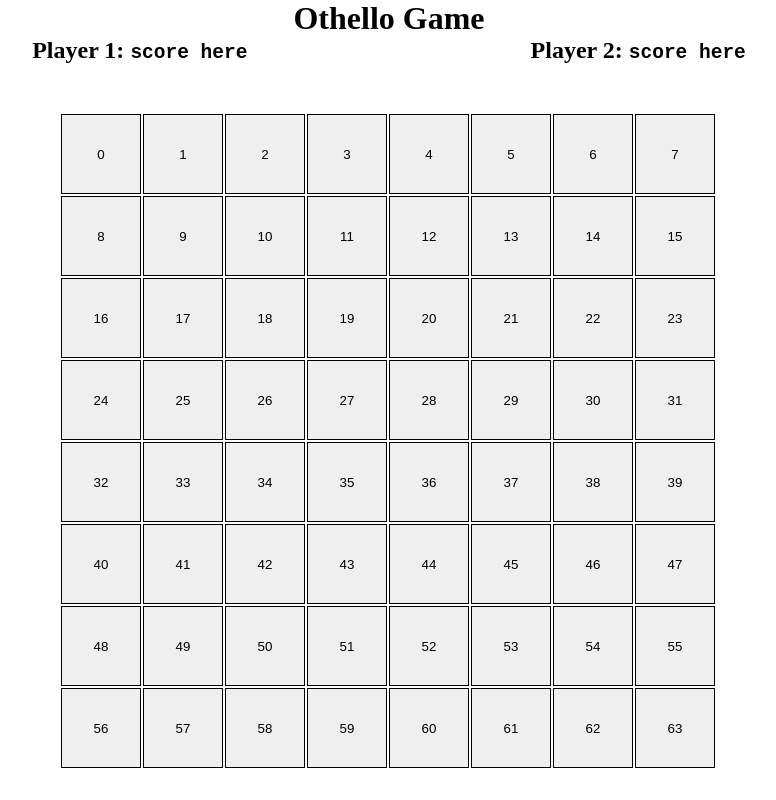
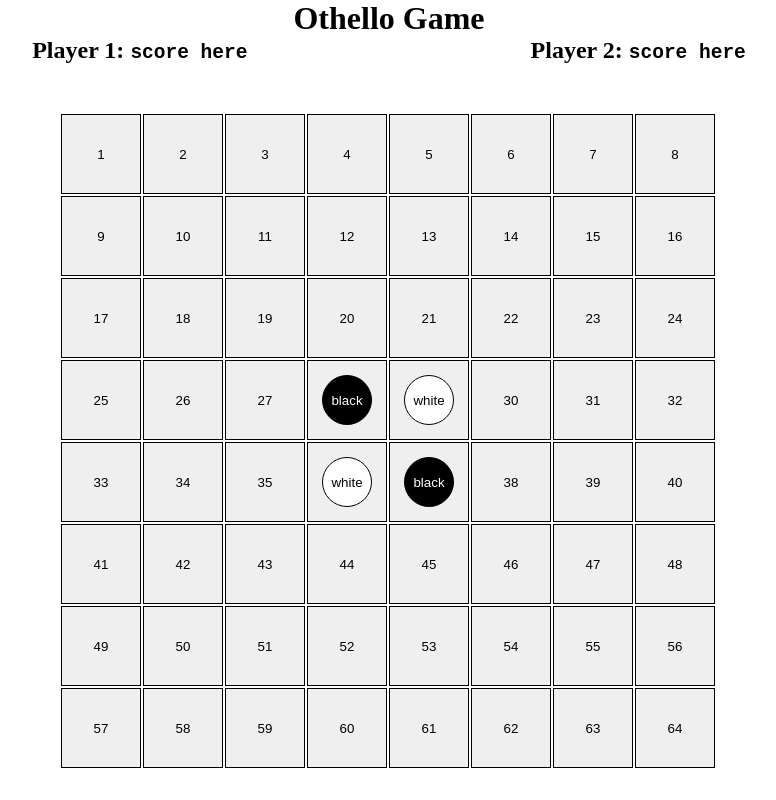
Before and after one commit to a1clark1a/Othello-game, a React app: page / in a window 1280 px wide. Shown: the whole page, without its empty margins (251-1027 px from the left). Built offline with nearby package versions, Linux system fonts and the light colour scheme.

Commit message:
Added initial board piece placement

```diff
--- a/src/components/Board/Board.js
+++ b/src/components/Board/Board.js
@@ -7,17 +7,60 @@ import Square from "./Square/Square"
 
 const Board = ({ size }) => {
   const container = []
-  for (let i = 0; i < size; i++) {
-    const row = []
-    for (let j = 0; j < size; j++) {
-      row.push(<Square key={j} position={`${j + i * size}`} />)
+  const initialPiece = {
+    pos1: size / 2,
+    pos2: size / 2 + 1,
+  }
+
+  console.log(initialPiece)
+  for (let row = 1; row <= size; row++) {
+    const rowContainer = []
+
+    for (let col = 1; col <= size; col++) {
+      let pieceInfo = {
+        hasPiece: false,
+        color: "",
+      }
+
+      //initial board piece check
+      if (row === initialPiece.pos1 && col === initialPiece.pos1) {
+        console.log("row ", row, "col ", col, "black")
+        pieceInfo.hasPiece = true
+        pieceInfo.color = "black"
+      }
+      if (row === initialPiece.pos2 && col === initialPiece.pos2) {
+        console.log("row ", row, "col ", col, "black")
+        pieceInfo.hasPiece = true
+        pieceInfo.color = "black"
+      }
+
+      if (row === initialPiece.pos2 && col === initialPiece.pos1) {
+        console.log("row ", row, "col ", col, "white")
+        pieceInfo.hasPiece = true
+        pieceInfo.color = "white"
+      }
+
+      if (row === initialPiece.pos1 && col === initialPiece.pos2) {
+        console.log("row ", row, "col ", col, "white")
+        pieceInfo.hasPiece = true
+        pieceInfo.color = "white"
+      }
+      rowContainer.push(
+        <Square
+          key={col}
+          position={`${col + (row - 1) * size}`}
+          pos={{ col, row }}
+          pieceInfo={pieceInfo}
+        />
+      )
     }
     container.push(
-      <div className="row" key={i}>
-        {row}
+      <div className="row" key={row}>
+        {rowContainer}
       </div>
     )
   }
+
   return <div className="container">{container}</div>
 }
 
--- a/src/components/Board/Square/Square.js
+++ b/src/components/Board/Square/Square.js
@@ -3,21 +3,32 @@
 //TODO Square is clickable
 //TODO Square holds piece component
 
-import React, { useState } from "react"
+import React, { useState, useEffect } from "react"
 import Piece from "../../Piece/Piece"
 
-const Square = ({ position }) => {
-  const [clicked, setClicked] = useState(false)
+const Square = ({ position, pos, pieceInfo }) => {
+  const [hasPiece, setPiece] = useState(false)
+  const [color, setColor] = useState("")
+  useEffect(() => {
+    if (pieceInfo.hasPiece) {
+      console.log(position)
+      console.log("col ", pos.col, "row ", pos.row)
+      console.log(pieceInfo)
+      setPiece(pieceInfo.hasPiece)
+      setColor(pieceInfo.color)
+    }
+  }, [])
 
+  const handleClick = () => {
+    console.log(position)
+    console.log("col ", pos.col, "row ", pos.row)
+    setPiece(true)
+    //TODO check for player/ai turn
+    setColor("black")
+  }
   return (
-    <button
-      className="square"
-      onClick={() => {
-        console.log(position)
-        setClicked(!clicked)
-      }}
-    >
-      {clicked ? <Piece position={position} /> : position}
+    <button className="square" onClick={handleClick}>
+      {hasPiece ? <Piece position={position} color={color} /> : position}
     </button>
   )
 }
--- a/src/components/Piece/Piece.js
+++ b/src/components/Piece/Piece.js
@@ -2,7 +2,9 @@
 import React from "react"
 
 const Piece = ({ position, color }) => {
-  return <div className="piece">piece</div>
+  return (
+    <div className={`piece ${color}`}>{color !== "" ? color : "piece"}</div>
+  )
 }
 
 export default Piece
--- a/src/index.css
+++ b/src/index.css
@@ -18,6 +18,10 @@
   display: flex;
   justify-content: center;
   margin-top: 50px;
+}
+
+.row {
+  display: flex;
 }
 
 /*Square */
@@ -43,3 +47,12 @@ button:hover {
   align-items: center;
   margin: auto;
 }
+
+.black {
+  background-color: black;
+  color: white;
+}
+
+.white {
+  background-color: white;
+}
```
